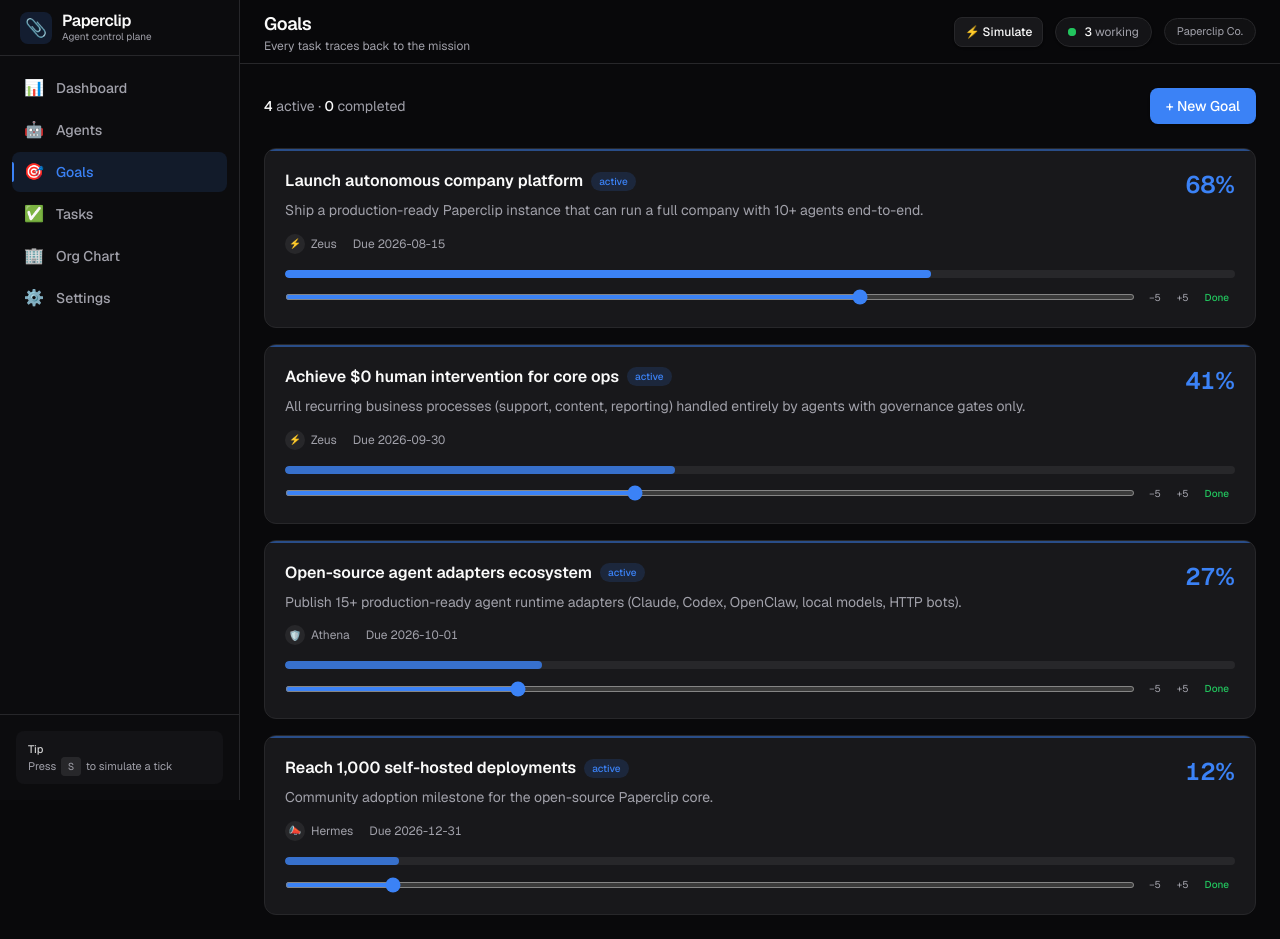
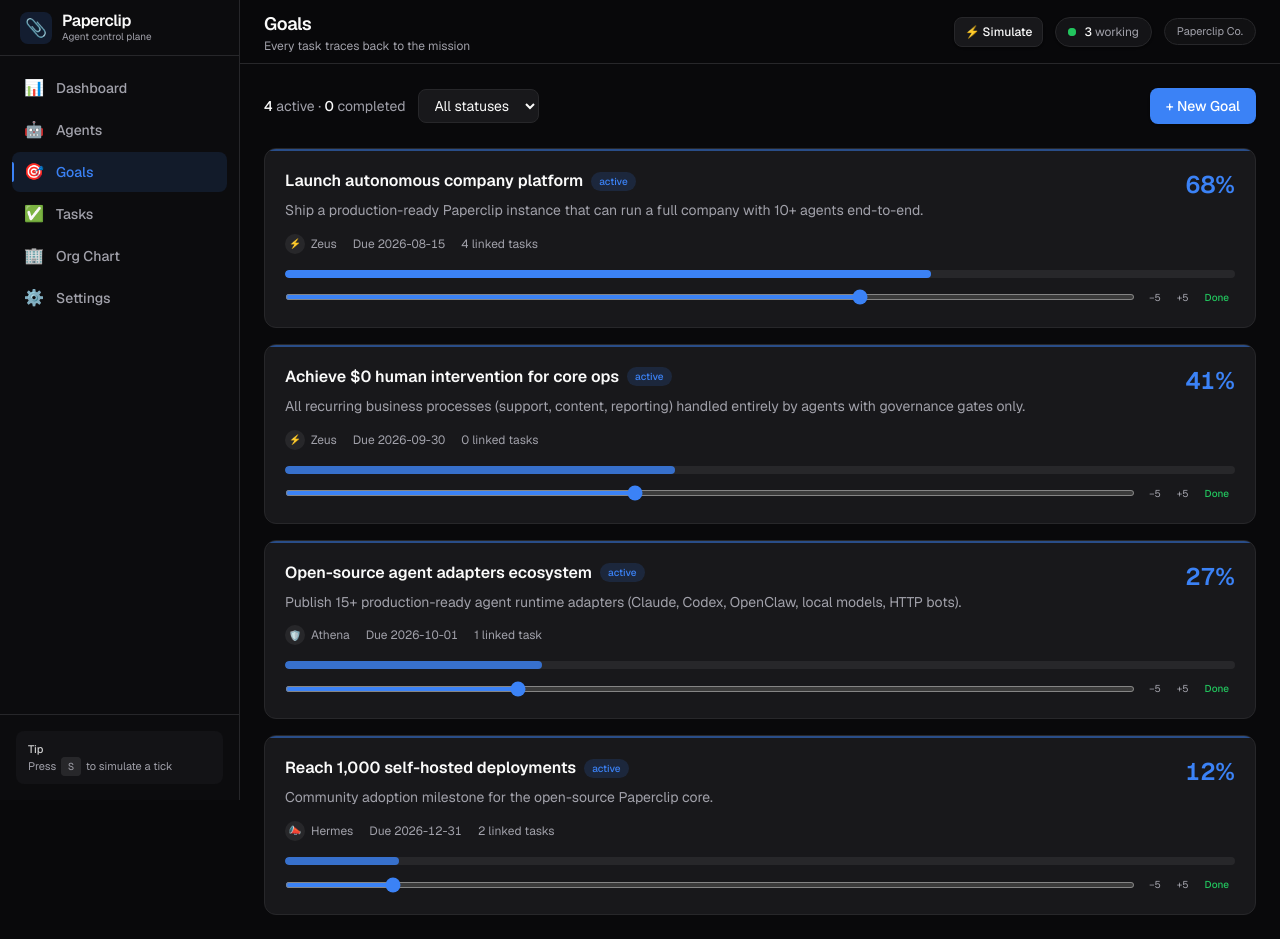
Before and after one commit to henrygoldsmith07-wq/paperclip-clone, a Next.js app: page /dashboard/goals in a window 1280 px wide. Built offline with nearby package versions, Linux system fonts and the light colour scheme.

Commit message:
improve(goals): status filter, toast feedback, linked task count

```diff
--- a/src/app/dashboard/goals/page.tsx
+++ b/src/app/dashboard/goals/page.tsx
@@ -1,17 +1,34 @@
 "use client";
 
-import { useState } from "react";
+import { useMemo, useState } from "react";
 import Header from "@/components/Header";
 import { Skeleton } from "@/components/Skeleton";
 import { useApp } from "@/context/AppContext";
+import { useToast } from "@/components/Toast";
 
 export default function GoalsPage() {
-  const { goals, agents, addGoal, updateGoalProgress, deleteGoal, isHydrated } =
-    useApp();
+  const {
+    goals,
+    agents,
+    tasks,
+    addGoal,
+    updateGoalProgress,
+    deleteGoal,
+    isHydrated,
+  } = useApp();
+  const { toast } = useToast();
   const [showAdd, setShowAdd] = useState(false);
   const [title, setTitle] = useState("");
   const [description, setDescription] = useState("");
   const [ownerId, setOwnerId] = useState("");
+  const [statusFilter, setStatusFilter] = useState<
+    "all" | "active" | "completed" | "blocked"
+  >("all");
+
+  const filtered = useMemo(() => {
+    if (statusFilter === "all") return goals;
+    return goals.filter((g) => g.status === statusFilter);
+  }, [goals, statusFilter]);
 
   if (!isHydrated) {
     return (
@@ -39,6 +56,7 @@
       description: description.trim(),
       ownerId: ownerId || agents[0]?.id || "",
     });
+    toast(`Goal created: ${title.trim()}`, "success");
     setTitle("");
     setDescription("");
     setOwnerId("");
@@ -53,6 +71,7 @@
       <Header title="Goals" subtitle="Every task traces back to the mission" />
       <div className="flex-1 space-y-6 p-6 pt-16 lg:pt-6">
         <div className="flex flex-wrap items-center justify-between gap-3">
+          <div className="flex flex-wrap items-center gap-3">
             <p className="text-sm text-muted">
               <span className="font-medium text-foreground">{active.length}</span>{" "}
               active ·{" "}
@@ -61,6 +80,21 @@
               </span>{" "}
               completed
             </p>
+            <select
+              value={statusFilter}
+              onChange={(e) =>
+                setStatusFilter(
+                  e.target.value as "all" | "active" | "completed" | "blocked"
+                )
+              }
+              className="rounded-lg border border-border bg-card px-3 py-1.5 text-sm outline-none focus:border-accent"
+            >
+              <option value="all">All statuses</option>
+              <option value="active">Active</option>
+              <option value="completed">Completed</option>
+              <option value="blocked">Blocked</option>
+            </select>
+          </div>
           <button
             onClick={() => setShowAdd(true)}
             className="rounded-lg bg-accent px-4 py-2 text-sm font-medium text-white shadow-sm hover:bg-accent-hover"
@@ -71,7 +105,7 @@
 
         {showAdd && (
           <div className="fixed inset-0 z-50 flex items-center justify-center bg-black/60 p-4 backdrop-blur-sm">
-            <div className="w-full max-w-md rounded-2xl border border-border bg-card p-6 shadow-2xl animate-fade-in">
+            <div className="w-full max-w-md animate-fade-in rounded-2xl border border-border bg-card p-6 shadow-2xl">
               <h2 className="text-lg font-semibold">Create a new goal</h2>
               <p className="mt-1 text-sm text-muted">
                 Goals give agents direction and measurable outcomes
@@ -96,7 +130,7 @@
                     onChange={(e) => setDescription(e.target.value)}
                     rows={3}
                     placeholder="What does success look like?"
-                    className="mt-1.5 w-full rounded-lg border border-border bg-background px-3 py-2 text-sm outline-none focus:border-accent resize-y"
+                    className="mt-1.5 w-full resize-y rounded-lg border border-border bg-background px-3 py-2 text-sm outline-none focus:border-accent"
                   />
                 </div>
                 <div>
@@ -134,24 +168,31 @@
           </div>
         )}
 
-        {goals.length === 0 ? (
+        {filtered.length === 0 ? (
           <div className="rounded-xl border border-dashed border-border bg-card/50 py-20 text-center">
-            <p className="text-4xl mb-3 opacity-60">🎯</p>
-            <p className="font-medium text-muted">No goals yet</p>
+            <p className="mb-3 text-4xl opacity-60">🎯</p>
+            <p className="font-medium text-muted">
+              {goals.length === 0 ? "No goals yet" : "No goals match this filter"}
+            </p>
             <p className="mt-1 text-sm text-muted">
-              Create your first company goal to give agents direction
+              {goals.length === 0
+                ? "Create your first company goal to give agents direction"
+                : "Try a different status filter"}
             </p>
+            {goals.length === 0 && (
               <button
                 onClick={() => setShowAdd(true)}
                 className="mt-4 text-sm font-medium text-accent hover:underline"
               >
                 + Create a goal
               </button>
+            )}
           </div>
         ) : (
           <div className="space-y-4">
-            {goals.map((goal) => {
+            {filtered.map((goal) => {
               const owner = agents.find((a) => a.id === goal.ownerId);
+              const linkedTasks = tasks.filter((t) => t.goalId === goal.id);
               const statusBar =
                 goal.status === "completed"
                   ? "bg-success"
@@ -170,9 +211,8 @@
                   key={goal.id}
                   className="group relative overflow-hidden rounded-xl border border-border bg-card p-5 transition-all hover:border-accent/30 hover:shadow-lg hover:shadow-black/15"
                 >
-                  {/* Status accent bar */}
                   <div
-                    className={`absolute inset-x-0 top-0 h-0.5 ${statusBar} opacity-50 group-hover:opacity-80 transition-opacity`}
+                    className={`absolute inset-x-0 top-0 h-0.5 ${statusBar} opacity-50 transition-opacity group-hover:opacity-80`}
                   />
 
                   <div className="flex items-start justify-between gap-4">
@@ -210,10 +250,14 @@
                         {goal.dueDate && (
                           <span className="tabular-nums">Due {goal.dueDate}</span>
                         )}
+                        <span>
+                          {linkedTasks.length} linked task
+                          {linkedTasks.length !== 1 ? "s" : ""}
+                        </span>
                       </div>
                     </div>
 
-                    <div className="text-right shrink-0">
+                    <div className="shrink-0 text-right">
                       <div className="text-2xl font-semibold tabular-nums text-accent">
                         {goal.progress}%
                       </div>
@@ -221,9 +265,10 @@
                         onClick={() => {
                           if (confirm(`Delete goal "${goal.title}"?`)) {
                             deleteGoal(goal.id);
+                            toast("Goal deleted", "warning");
                           }
                         }}
-                        className="mt-1 text-[10px] text-muted opacity-0 transition-opacity group-hover:opacity-100 hover:text-danger"
+                        className="mt-1 text-[10px] text-muted opacity-0 transition-opacity hover:text-danger group-hover:opacity-100"
                       >
                         Delete
                       </button>
@@ -272,7 +317,10 @@
                           +5
                         </button>
                         <button
-                          onClick={() => updateGoalProgress(goal.id, 100)}
+                          onClick={() => {
+                            updateGoalProgress(goal.id, 100);
+                            toast(`Goal completed: ${goal.title}`, "success");
+                          }}
                           className="rounded-md px-1.5 py-0.5 text-[10px] font-medium text-success hover:bg-success/10"
                         >
                           Done
```
Lines whose indentation alone changed are shown as unchanged.
